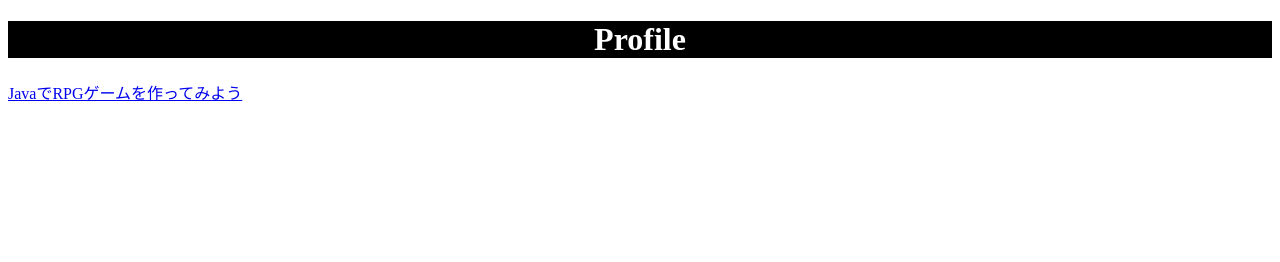
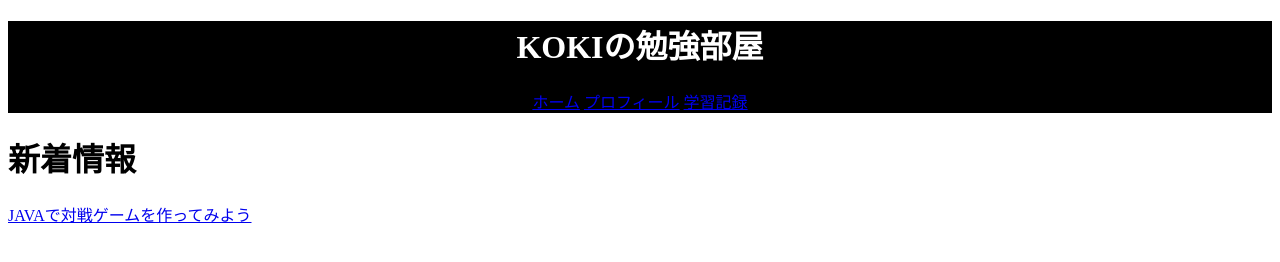
Before and after one commit to mirror0215/mirror.github.io, a plain HTML site: page index.html in a window 1280 px wide. Drawn offline with Linux system fonts and the light colour scheme.

Commit message:
Update index.html

```diff
--- a/index.html
+++ b/index.html
@@ -1,16 +1,28 @@
 <!DOCTYPE html>
 <head>
-    <title>プロフィール</title>
     <link rel="stylesheet" href="style.css">
 </head>
 <body>
-    <header>
-        <h1>Profile</h1>
+    <header class="header">
+        <h1 class="header-main">KOKIの勉強部屋</h1>
+        <nav class="header-nav">
+            <a href="index.html">ホーム</a>
+            <a href="profile.html">プロフィール</a>
+            <a href="study.html"> 学習記録</a>
+        </nav>
     </header>
-    <nav>
-        <a href="JavaGame.html">JavaでRPGゲームを作ってみよう</a>
-    </nav>
+    <div class="profile">
 
+
+    </div>
+    <main class="main">
+        <h1 class="title">新着情報</h1>
+    <div class="main-nav">
+        <a href="study.html">JAVAで対戦ゲームを作ってみよう</a><br>
+    </div>
+
+    </div>
+    </main>
 
 </body>
 </html>
```
